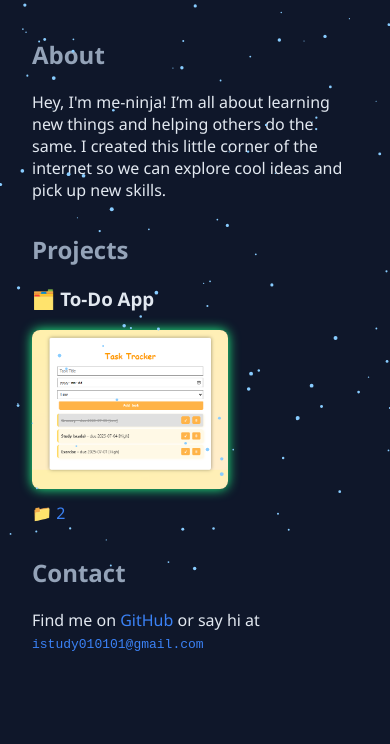
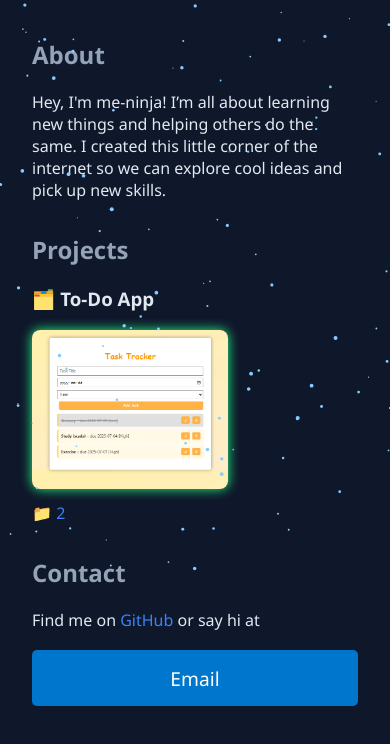
Before and after one commit to me-ninja/my-lists, a plain HTML site: page index.html in a window 390 px wide. Shown: the part 272-1016 px from the top of the page. Before the commit the page ends 973 px from the top, so only its background shows below. Drawn offline with Linux system fonts and the light colour scheme.

Commit message:
Update css file

```diff
--- a/index.html
+++ b/index.html
@@ -53,7 +53,7 @@ I created this little corner of the internet so we can explore cool ideas and pi
 
     <section>
       <h2>Contact</h2>
-      <p>Find me on <a href="https://github.com/me-ninja" target="_blank">GitHub</a> or say hi at <code>istudy010101@gmail.com</code></p>
+      <p>Find me on <a href="https://github.com/me-ninja" target="_blank">GitHub</a> or say hi at <a href="mailto:istudy010101@gmail.com" class="email-link">Email</a>
     </section>
   </main>
 
--- a/style.css
+++ b/style.css
@@ -133,3 +133,28 @@ li {
 .project-preview img:hover {
   transform: scale(1.02);
 }
+
+.email-link {
+  display: inline-block;
+  font-size: 1rem;
+  padding: 0.5em 1em;
+  color: #ffffff;
+  background-color: #0077cc;
+  text-decoration: none;
+  border-radius: 5px;
+  transition: background-color 0.3s ease;
+}
+
+.email-link:hover {
+  background-color: #005fa3;
+}
+
+@media (max-width: 600px) {
+  .email-link {
+    font-size: 1.2rem;
+    padding: 0.75em 1.25em;
+    display: block;
+    text-align: center;
+    margin: 1em auto;
+  }
+}
```
